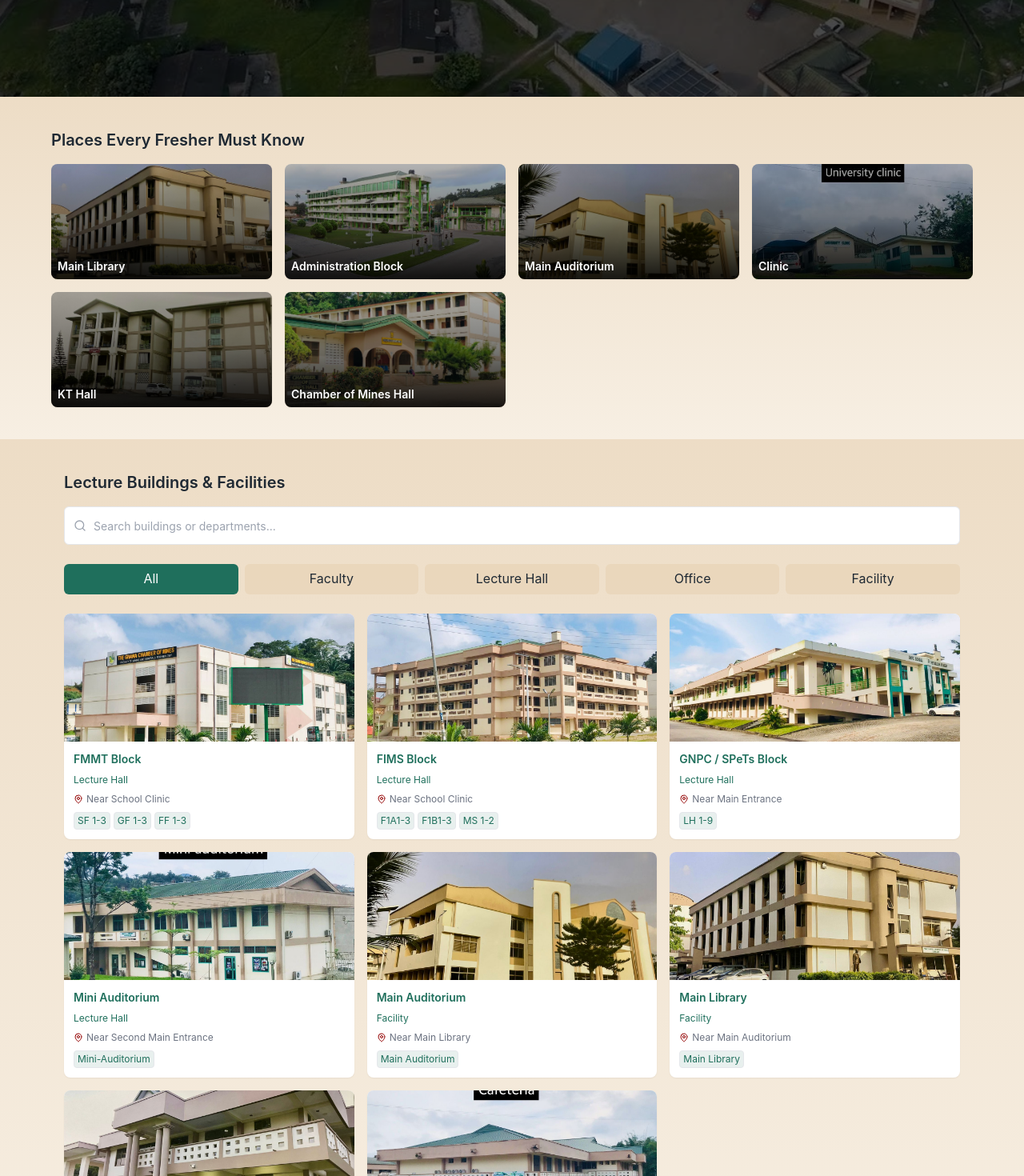
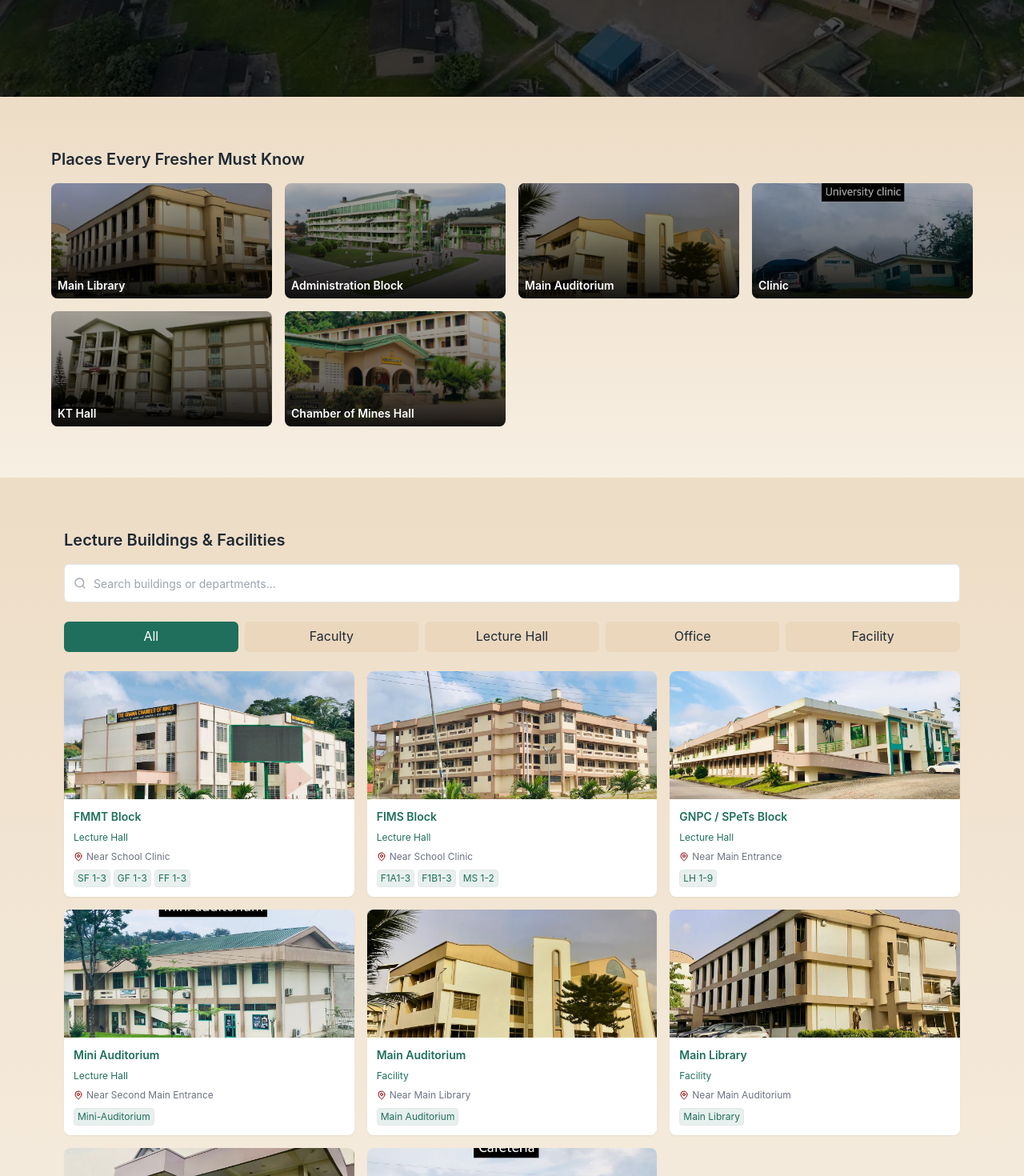
Before and after one commit to wireduuu/CampusGuide, a React (Vite) app: page / in a window 1280 px wide. Shown: the part 680-2150 px from the top of the page at 80% size. Built offline with nearby package versions, Linux system fonts and the light colour scheme.

Commit message:
update section gradient direction

```diff
--- a/src/components/sections/BuildingsGrid.tsx
+++ b/src/components/sections/BuildingsGrid.tsx
@@ -35,7 +35,7 @@ const BuildingsGrid = () => {
 
   return (
     <section id="buildings" className="mx-auto scroll-mt-20 bg-gradient-to-t from-background to-accent/30">
-      <div className="max-w-6xl mx-auto px-4 pt-10 pb-20">
+      <div className="max-w-6xl mx-auto px-4 pt-16 pb-20">
         <h2 className="section-title font-semibold mb-4">Lecture Buildings & Facilities</h2>
 
         <div className="mb-6">
--- a/src/components/sections/EssentialsSection.tsx
+++ b/src/components/sections/EssentialsSection.tsx
@@ -13,7 +13,7 @@ const EssentialsSection = () => {
   const [activeItem, setActiveItem] = useState<ActiveItem | null>(null);
 
   return (
-    <section id="essentials" className="scroll-mt-20 px-4 py-10 bg-gradient-to-b from-accent/30 to-background">
+    <section id="essentials" className="scroll-mt-20 px-4 py-16 bg-gradient-to-b from-accent/30 to-background">
        <div className="max-w-6xl mx-auto">
         <h2 className="section-title font-semibold mb-4">
           Places Every Fresher Must Know
```
